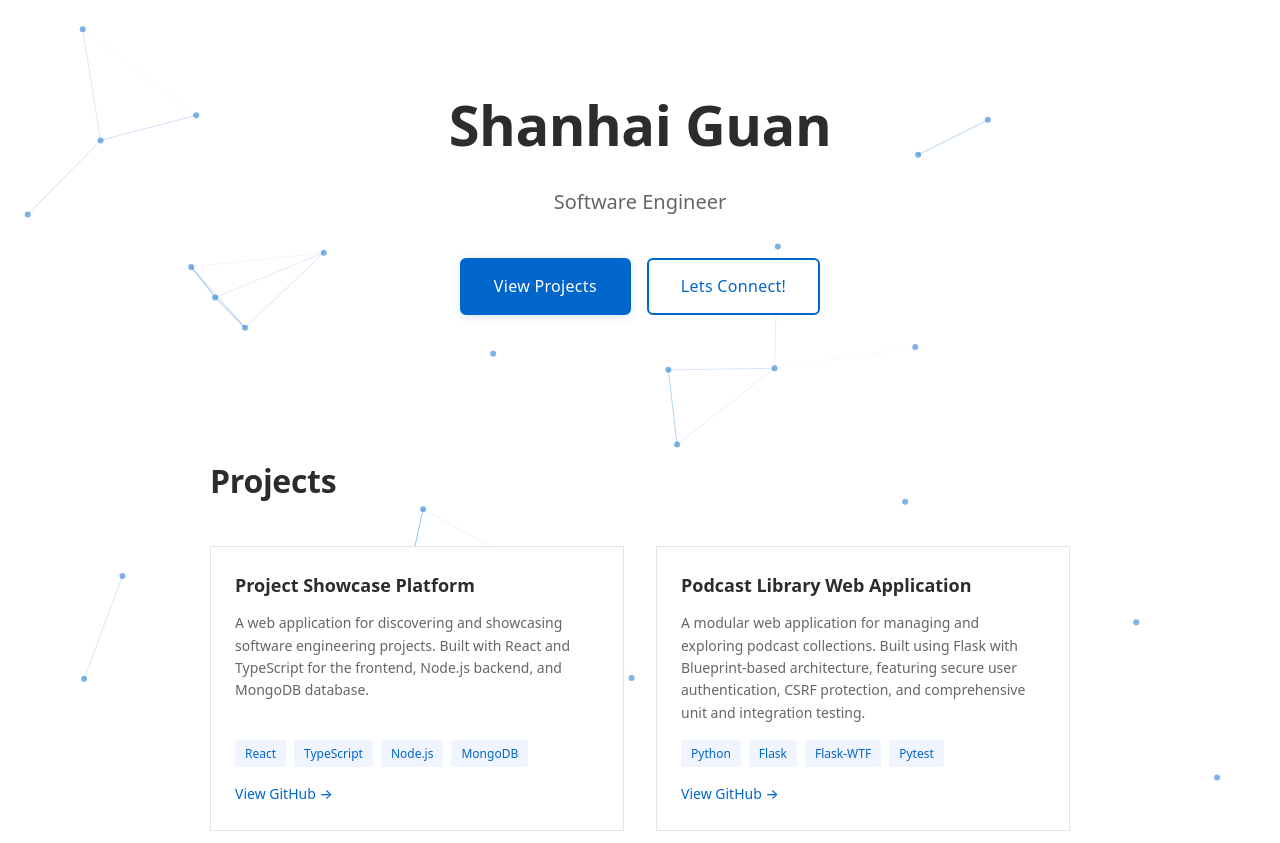
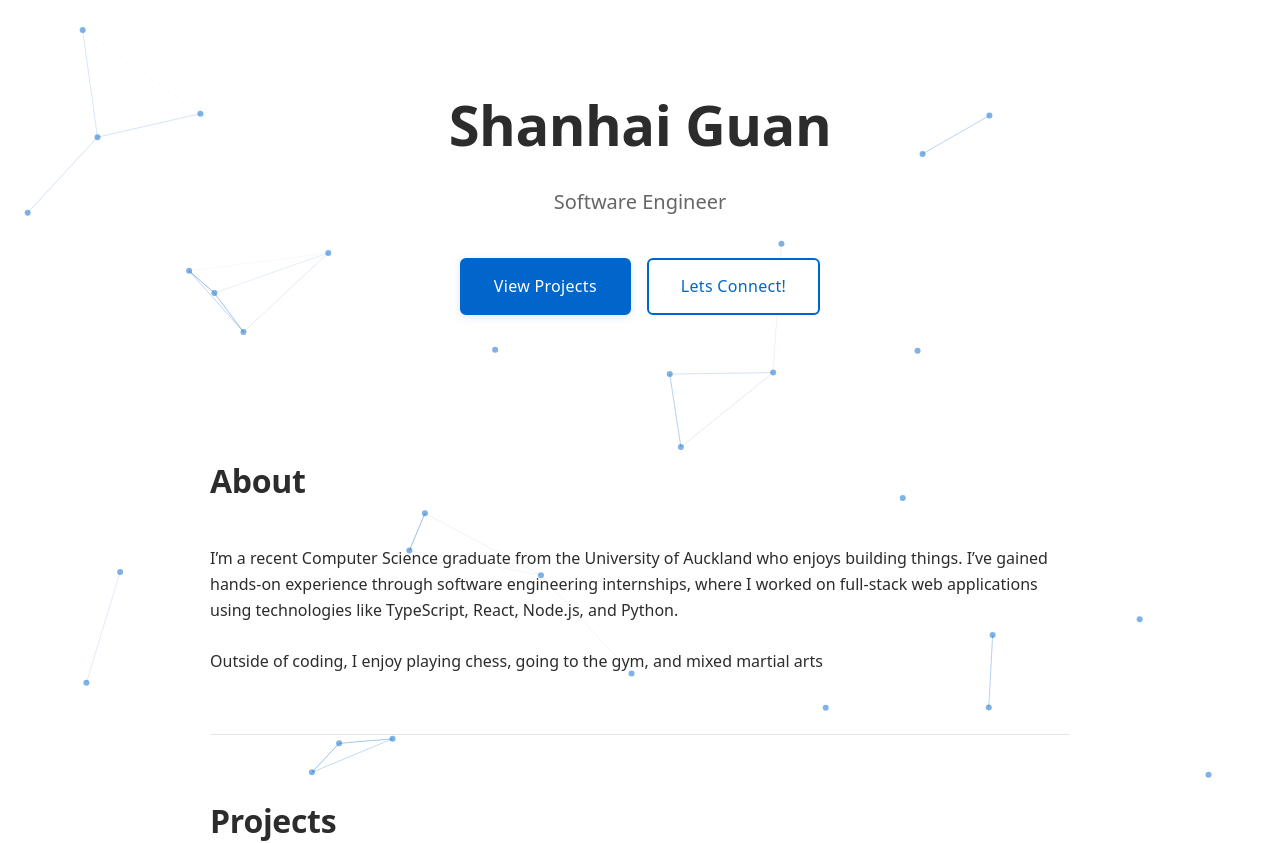
Before and after one commit to cookimonster123/cookimonster123.github.io, a React (Vite) app: page / in a window 1280 px wide. Shown: the top 843 px of the page. Built offline with nearby package versions, Linux system fonts and the light colour scheme.

Commit message:
add introduction section

```diff
--- a/src/App.tsx
+++ b/src/App.tsx
@@ -5,6 +5,7 @@ import { Projects } from "./sections/Projects";
 import { Experience } from "./sections/Experience";
 import { Skills } from "./sections/Skills";
 import { Contact } from "./sections/Contact";
+import { Introduction } from "./sections/Introduction";
 
 function App() {
   return (
@@ -12,6 +13,7 @@ function App() {
       <ParticlesBackground />
       <Hero />
       <main className="main-content">
+        <Introduction />
         <Projects />
         <Experience />
         <Skills />
--- /dev/null
+++ b/src/sections/Introduction.tsx
@@ -0,0 +1,18 @@
+import React from 'react';
+import { Section } from '../components/Section';
+
+export const Introduction: React.FC = () => {
+   return (
+     <Section id="introduction" title="About">
+       <p className="introduction-text">
+         I’m a recent Computer Science graduate from the University of Auckland
+         who enjoys building things. I’ve gained
+         hands-on experience through software engineering internships, where I
+         worked on full-stack web applications using technologies like
+         TypeScript, React, Node.js, and Python.
+         <br /><br />
+         Outside of coding, I enjoy playing chess, going to the gym, and mixed martial arts
+       </p>
+     </Section>
+   );
+};
```
